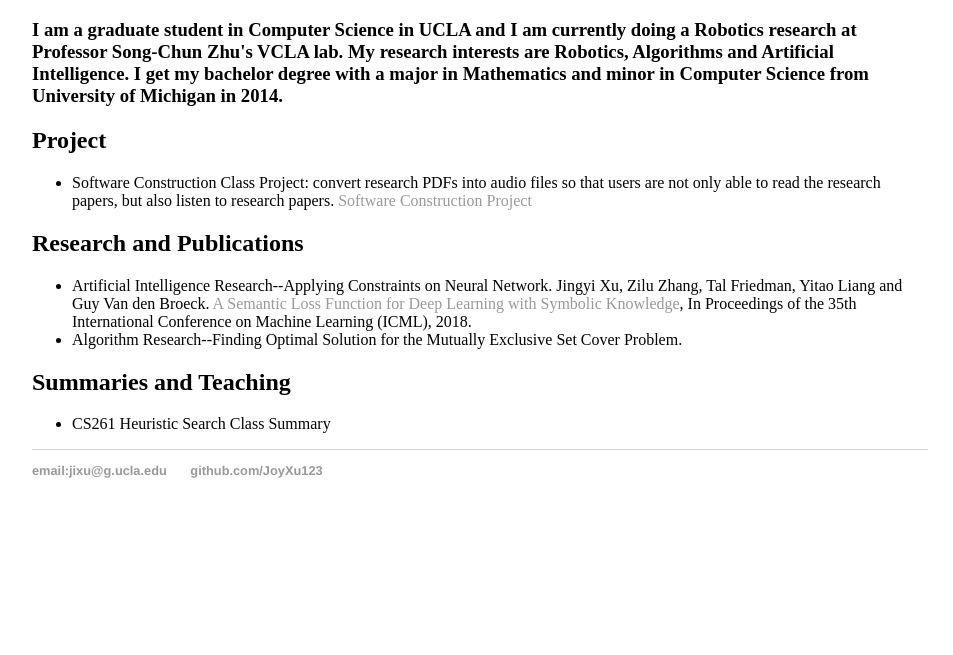
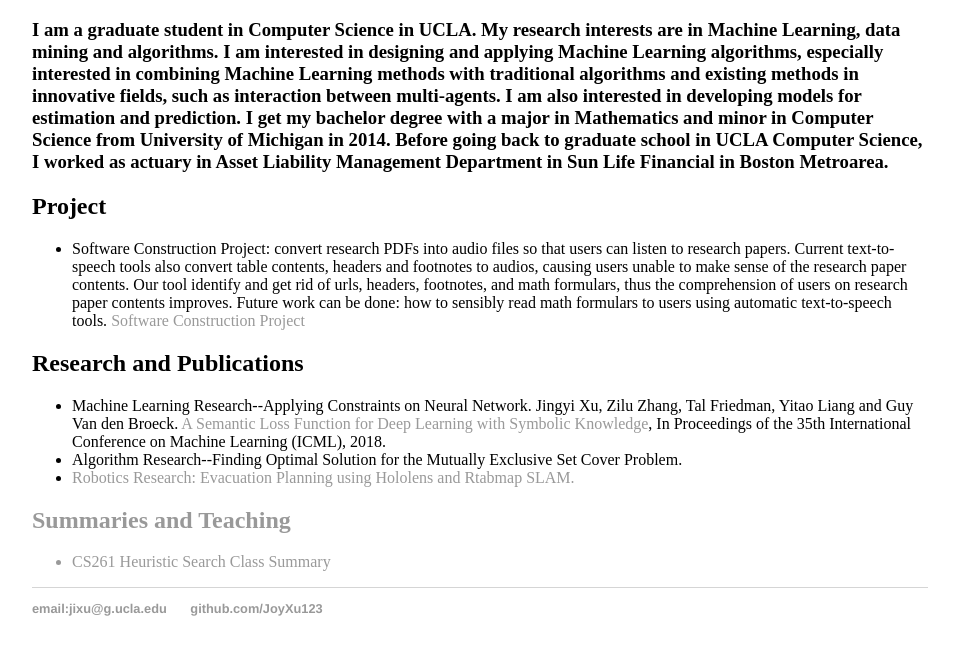
Before and after one commit to JoyXu123/JoyXu123.github.io, a Jekyll site: the page index.html, which Jekyll copies as it is, in a window 1280 px wide, cut to the strip 381-1057 px from the top of the page. Shown: the top 655 px of the strip, without its empty margins (160-1113 px from the left). Built offline with Jekyll 4.4.1, drawn with Linux system fonts in a browser that asks for light colours; before the commit the page ends 919 px from its top, so only the background shows below that.

Commit message:
edit projects and research

```diff
--- a/index.html
+++ b/index.html
@@ -15,8 +15,10 @@
     		<div class="blurb">
         		<h1>Joy Jingyi Xu</h1>
 			<img src="/images/DSC01.jpg" alt="Joy's photo" width="170" height="180" >
-			<h3>I am a graduate student in Computer Science in UCLA and I am currently doing a Robotics research at Professor Song-Chun Zhu's VCLA lab.
-				My research interests are Robotics, Algorithms and Artificial Intelligence. I get my bachelor degree with a major in Mathematics and minor in Computer Science from University of Michigan in 2014.</h3>
+			<h3>I am a graduate student in Computer Science in UCLA.
+				My research interests are in Machine Learning, data mining and algorithms. I am interested in designing and applying Machine Learning algorithms, especially interested in combining Machine Learning methods with traditional algorithms and existing methods in innovative fields, such as interaction between multi-agents. I am also interested in developing models for estimation and prediction.
+
+				I get my bachelor degree with a major in Mathematics and minor in Computer Science from University of Michigan in 2014. Before going back to graduate school in UCLA Computer Science, I worked as actuary in Asset Liability Management Department in Sun Life Financial in Boston Metroarea.</h3>
 
     		</div><!-- /.blurb -->
 		</div><!-- /.container -->
@@ -25,8 +27,11 @@
 		<div class="Project">
 		  <h2>Project</h2>
 		  <ul>
-		    <li>Software Construction Class Project: convert research PDFs into audio files so that users
-		      are not only able to read the research papers, but also listen to research papers.
+		    <li>Software Construction Project: convert research PDFs into audio files so that users
+		      can listen to research papers. Current text-to-speech tools also convert table contents, headers and footnotes
+		      to audios, causing users unable to make sense of the research paper contents. Our tool identify and get rid of
+		      urls, headers, footnotes, and math formulars, thus the comprehension of users on research paper contents improves.
+		      Future work can be done: how to sensibly read math formulars to users using automatic text-to-speech tools.
 		      <a href="https://github.com/hanjunLi/130_Project">Software Construction Project</a>
 		    </li>
 		  </ul>
@@ -36,9 +41,10 @@
 		<div class="Research">
 		  <h2>Research and Publications</h2>
 		  <ul>
-		    <li>Artificial Intelligence Research--Applying Constraints on Neural Network.
+		    <li>Machine Learning Research--Applying Constraints on Neural Network.
 		      Jingyi Xu, Zilu Zhang, Tal Friedman, Yitao Liang and Guy Van den Broeck.<a href="http://web.cs.ucla.edu/~guyvdb/papers/XuICML18.pdf"> A Semantic Loss Function for Deep Learning with Symbolic Knowledge</a>, In Proceedings of the 35th International Conference on Machine Learning (ICML), 2018.</li>
-		    <li>Algorithm Research--Finding Optimal Solution for the Mutually Exclusive Set Cover Problem.</li>
+		    <li>Algorithm Research--Finding Optimal Solution for the Mutually Exclusive Set Cover Problem. <a href="https://github.com/JoyXu123/261-Ride-Sharing-Project"> </li>
+		    <li>Robotics Research: Evacuation Planning using Hololens and Rtabmap SLAM. <a href="https://github.com/JoyXu123/Evacuation_Github"> </li>
 		</div><!-- /.Research -->
 
 		<div class="Summaries">
```
